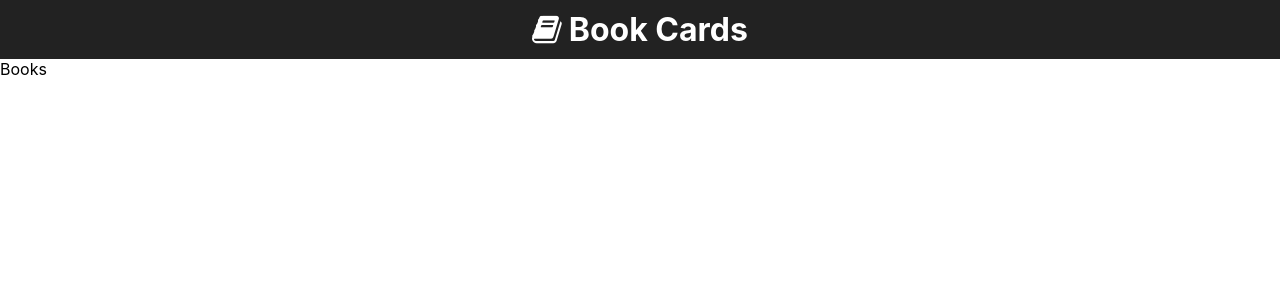
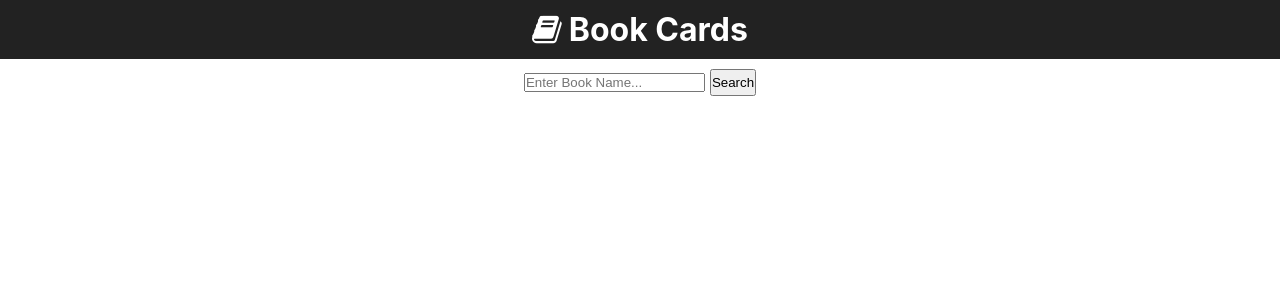
Before and after one commit to magdyMohammed20/google-book-api, a React (Create React App) app: page / in a window 1280 px wide. Shown: the top 300 px of the page. Built offline with nearby package versions, Linux system fonts and the light colour scheme.

Commit message:
Create Search Area Component

```diff
--- a/src/App.css
+++ b/src/App.css
@@ -17,3 +17,16 @@
 header i{
   margin-right: 7px;
 }
+
+.search-area{
+  text-align: center;
+  padding: 10px 0;
+}
+
+.search-area input{
+  margin-right: 5px;
+}
+
+.search-area button{
+  padding: 4px 0;
+}
--- a/src/Components/Books.js
+++ b/src/Components/Books.js
@@ -1,10 +1,11 @@
 import React, { Component } from 'react'
+import SearchArea from './SearchArea'
 
 class Books extends Component {
     render() {
         return (
             <div className="books">
-                Books
+                <SearchArea />
             </div>
         )
     }
--- /dev/null
+++ b/src/Components/SearchArea.js
@@ -0,0 +1,14 @@
+import React from 'react';
+
+const SearchArea = () => {
+    return (
+        <div className="search-area">
+            <form>
+                <input type="text" placeholder="Enter Book Name..." />
+                <button type="submit">Search</button>
+            </form>
+        </div>
+    );
+};
+
+export default SearchArea;
```
